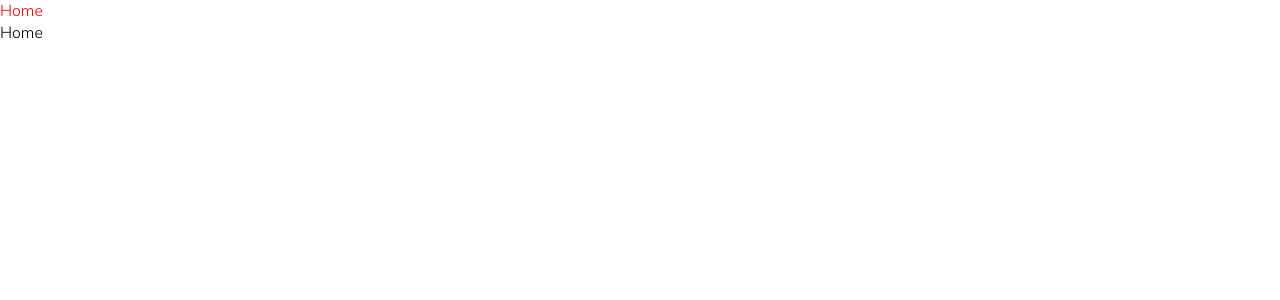
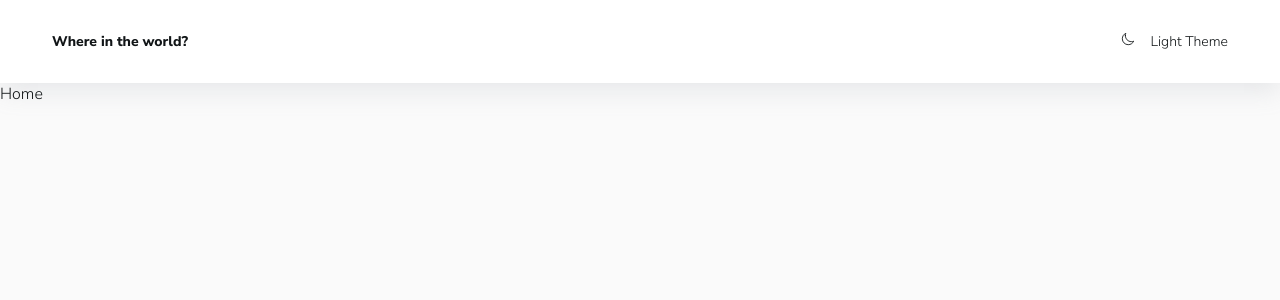
Before and after one commit to high489/react-pet-countriesapi, a React (Create React App) app: page / in a window 1280 px wide. Shown: the top 300 px of the page. Built offline with nearby package versions, Linux system fonts and the light colour scheme.

Commit message:
<Header /> has been created using styled components Theme switching has been implemented

```diff
--- a/package.json
+++ b/package.json
@@ -14,6 +14,7 @@
     "axios": "^0.27.2",
     "react": "^18.2.0",
     "react-dom": "^18.2.0",
+    "react-icons": "^4.4.0",
     "react-redux": "^8.0.2",
     "react-router-dom": "^6.3.0",
     "react-scripts": "5.0.1",
@@ -46,6 +47,7 @@
     ]
   },
   "devDependencies": {
+    "@types/styled-components": "^5.1.25",
     "concurrently": "^7.3.0",
     "json-server": "^0.17.0"
   }
--- /dev/null
+++ b/src/components/UI/container/SContainer.ts
@@ -0,0 +1,8 @@
+import styled from 'styled-components';
+
+export const SContainer = styled.div`
+  width: 100%;
+  max-width: 1240px;
+  margin: 0 auto;
+  padding: 0 2rem;
+`
--- /dev/null
+++ b/src/components/UI/header/Header.tsx
@@ -0,0 +1,34 @@
+import React, { FC, useState, useEffect } from 'react';
+import { IoMoon, IoMoonOutline } from 'react-icons/io5';
+
+import { SContainer } from '../container/SContainer';
+import { SHeader, SHeaderWrapper, STitle, SThemeSwitcher } from './styled-header';
+
+const Header: FC = () => {
+  const [theme, setTheme] = useState('light')
+
+  useEffect(() => {
+    document.body.setAttribute('data-theme', theme)
+  }, [theme])
+
+  const toggleTheme = () => setTheme(theme === 'light' ? 'dark' : 'light')
+
+  return (
+    <SHeader>
+      <SContainer>
+        <SHeaderWrapper>
+          <STitle>Where in the world?</STitle>
+          <SThemeSwitcher onClick={toggleTheme}>
+            {theme === 'light'
+            ? <IoMoonOutline size='14px'/>
+            : <IoMoon size='14px'/>
+            }{' '}
+            <span style={{marginLeft: '0.75rem'}}>{theme} Theme</span>
+          </SThemeSwitcher>
+        </SHeaderWrapper>
+      </SContainer>
+    </SHeader>
+  );
+};
+
+export { Header };
--- /dev/null
+++ b/src/components/UI/header/styled-header.ts
@@ -0,0 +1,30 @@
+import styled from 'styled-components';
+
+export const SHeader = styled.header`
+  box-shadow: var(--shadow);
+  background-color: var(--colors-ui-base);
+`
+
+export const SHeaderWrapper = styled.div`
+  display: flex;
+  justify-content: space-between;
+  align-items: center;
+  padding: 2rem 0;
+`
+
+export const STitle = styled.a.attrs({
+  href: '/'
+})`
+  color: var(--color-text);
+  font-size: var(--fs-sm);
+  font-weight: var(--fw-bold);
+  text-decoration: none;
+`
+
+export const SThemeSwitcher = styled.div`
+color: var(--color-text);
+font-size: var(--fs-sm);
+//font-weight: var(--fw-bold);
+text-transform: capitalize;
+cursor: pointer;
+`
--- a/src/components/router/Layout.tsx
+++ b/src/components/router/Layout.tsx
@@ -1,18 +1,15 @@
 import React, { FC } from 'react';
 import { Outlet } from 'react-router-dom';
+import { Header } from '../UI/header/Header';
 import { MyNavLink } from './MyNavLink';
 
 const Layout: FC = () => {
   return (
     <>
-      <header>
-        <MyNavLink to='/'>Home</MyNavLink>
-      </header>
-
+      <Header />
       <main>
         <Outlet />
       </main>
-
       {/* <footer>Footer</footer> */}
     </>
   );
```
Also changed, not shown: 1 other file (tests, documents, lock files or other folders).
